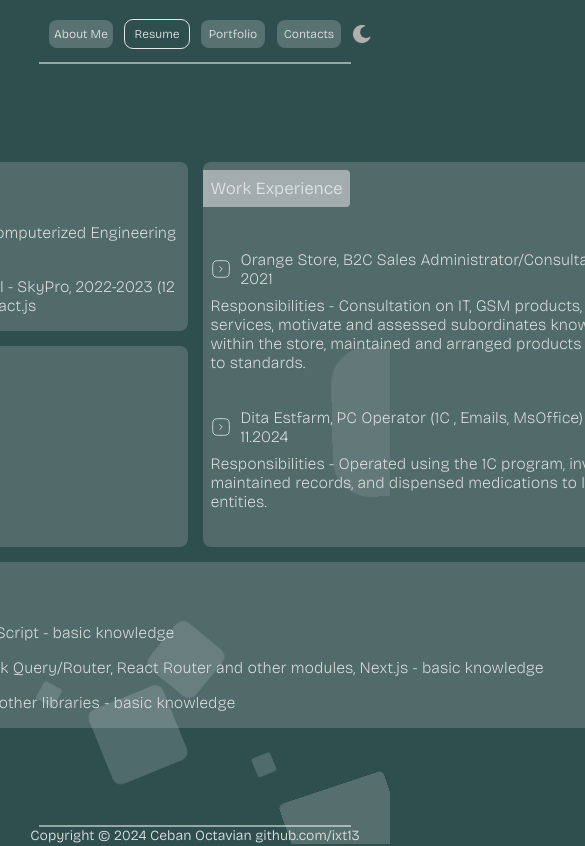
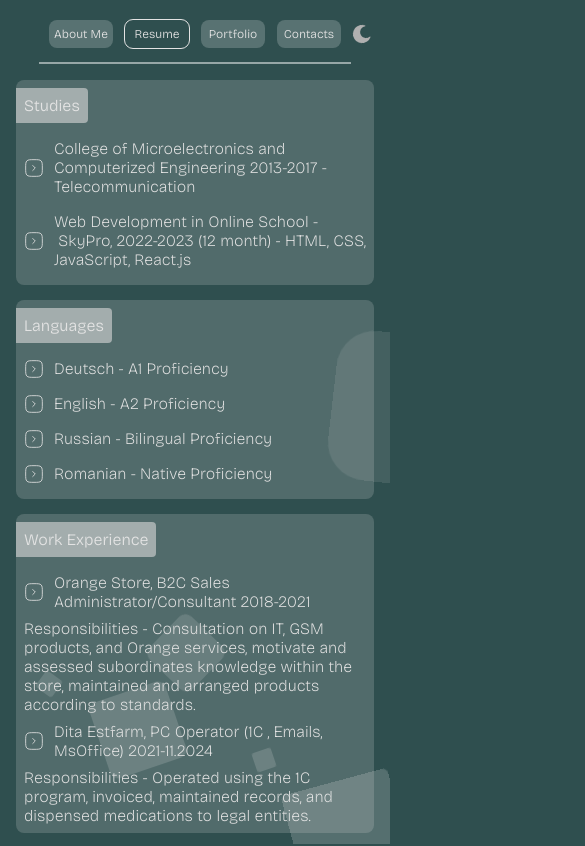
Before and after one commit to ixt13/Portfolio-v2, a Next.js app: page /resume in a window 390 px wide. Shown: the top 846 px of the page, 585 px wide, since content can reach past the window. Built offline with nearby package versions, Linux system fonts and the light colour scheme.

Commit message:
@ media resumePage

```diff
--- a/src/UI/Components/Footer/Footer.module.scss
+++ b/src/UI/Components/Footer/Footer.module.scss
@@ -7,6 +7,11 @@
 	p {
 		font-size: 14px;
 		font-weight: 300;
+	}
+	@media screen and (max-width: 440px) {
+		p {
+			font-size: 10px;
+		}
 	}
 }
 .line {
--- a/src/UI/Components/TextContentBlock/TextContentBlock.module.scss
+++ b/src/UI/Components/TextContentBlock/TextContentBlock.module.scss
@@ -35,7 +35,7 @@
 		background-color: rgba(217, 217, 217, 0.6);
 		border-radius: 0px 4px 4px 0px;
 		padding: 8px;
-		font-size: 17px;
+
 		font-weight: 300;
 	}
 }
--- a/src/UI/Components/TextContentBlock/TextContentBlock.tsx
+++ b/src/UI/Components/TextContentBlock/TextContentBlock.tsx
@@ -5,14 +5,13 @@ import styles from './TextContentBlock.module.scss'
 interface iTextContentBlock {
 	textContent?: iTextContent
 	className?: string
-	grid: string
 }
 export const TextContentBlock: FC<iTextContentBlock> = ({
 	textContent,
-	grid,
+	className,
 }) => {
 	return (
-		<section className={styles.section} style={{ gridArea: grid }}>
+		<section className={`${styles.section} ${className}`}>
 			<div className={styles.title}>
 				<h4>{textContent?.title}</h4>
 			</div>
--- a/src/UI/Screens/ResumeScreen/ResumeScreen.module.scss
+++ b/src/UI/Screens/ResumeScreen/ResumeScreen.module.scss
@@ -6,4 +6,57 @@
 	display: grid;
 	grid-template-columns: repeat(12, 1fr);
 	gap: 15px;
+
+	h4 {
+		font-size: 17px;
+	}
+	@media screen and (min-width: 1440px) {
+		width: 1200px;
+
+		li {
+			font-size: 19px;
+		}
+		p {
+			font-size: 19px;
+		}
+	}
+
+	@media screen and (max-width: 1024px) {
+		width: 800px;
+	}
+
+	@media screen and (max-width: 840px) {
+		width: 100vw;
+	}
+
+	@media screen and (max-width: 600px) {
+		width: 100vw;
+		h4 {
+			font-size: 16px;
+		}
+	}
 }
+.div1 {
+	grid-area: 1 / 1 / 5 / 7;
+	@media screen and (max-width: 600px) {
+		grid-area: 1 / 1 / 4 / 13;
+	}
+}
+.div2 {
+	grid-area: 5 / 1 / 9 / 7;
+	@media screen and (max-width: 600px) {
+		grid-area: 4 / 1 / 7 / 13;
+	}
+}
+.div3 {
+	grid-area: 1 / 7 / 9 / 13;
+	@media screen and (max-width: 600px) {
+		grid-area: 7 / 1 / 10 / 13;
+	}
+}
+.div4 {
+	grid-area: 9 / 1 / 13 / 13;
+	@media screen and (max-width: 600px) {
+		grid-area: 10 / 1 / 13 / 13;
+	}
+}
--- a/src/UI/Screens/ResumeScreen/ResumeScreen.tsx
+++ b/src/UI/Screens/ResumeScreen/ResumeScreen.tsx
@@ -5,10 +5,10 @@ import styles from './ResumeScreen.module.scss'
 export const ResumeScreen = () => {
 	return (
 		<main className={styles.mainContent}>
-			<TextContentBlock textContent={studies} grid={'1 / 1 / 5 / 7'} />
-			<TextContentBlock textContent={languages} grid={'5 / 1 / 9 / 7'} />
-			<TextContentBlock textContent={workExperience} grid={'1 / 7 / 9 / 13'} />
-			<TextContentBlock textContent={devSkills} grid={'9 / 1 / 13 / 13'} />
+			<TextContentBlock textContent={studies} className={styles.div1} />
+			<TextContentBlock textContent={languages} className={styles.div2} />
+			<TextContentBlock textContent={workExperience} className={styles.div3} />
+			<TextContentBlock textContent={devSkills} className={styles.div4} />
 		</main>
 	)
 }
```
